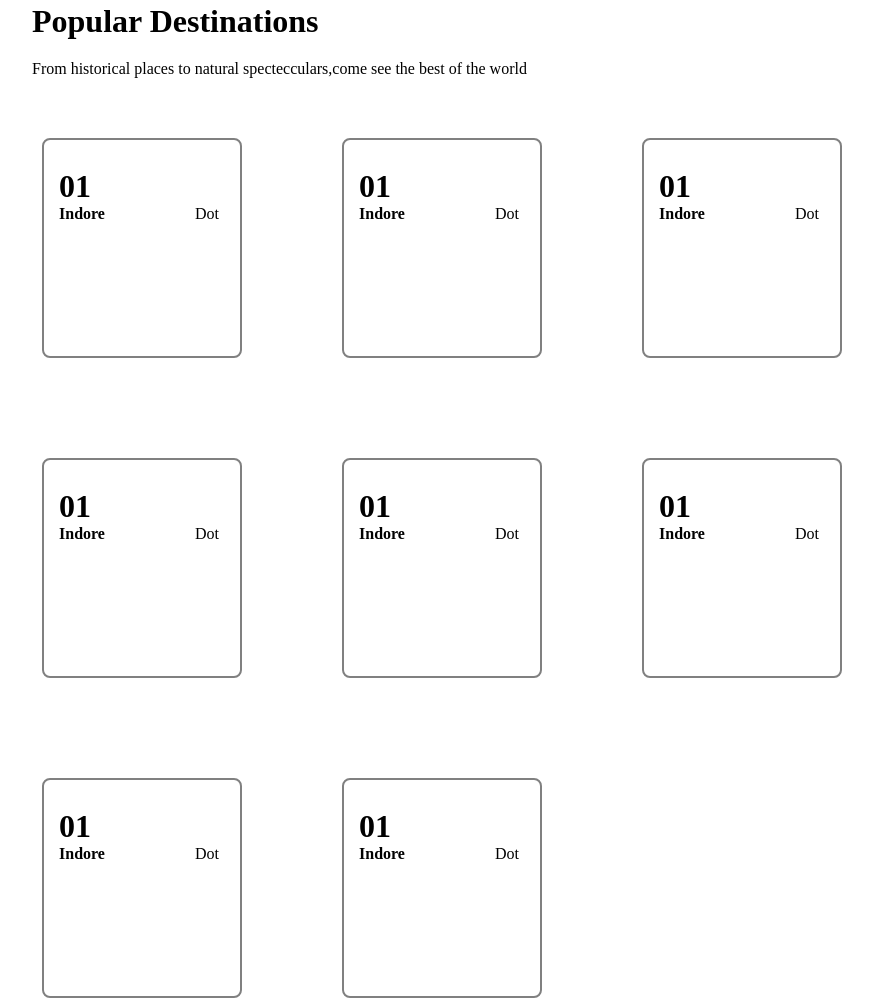
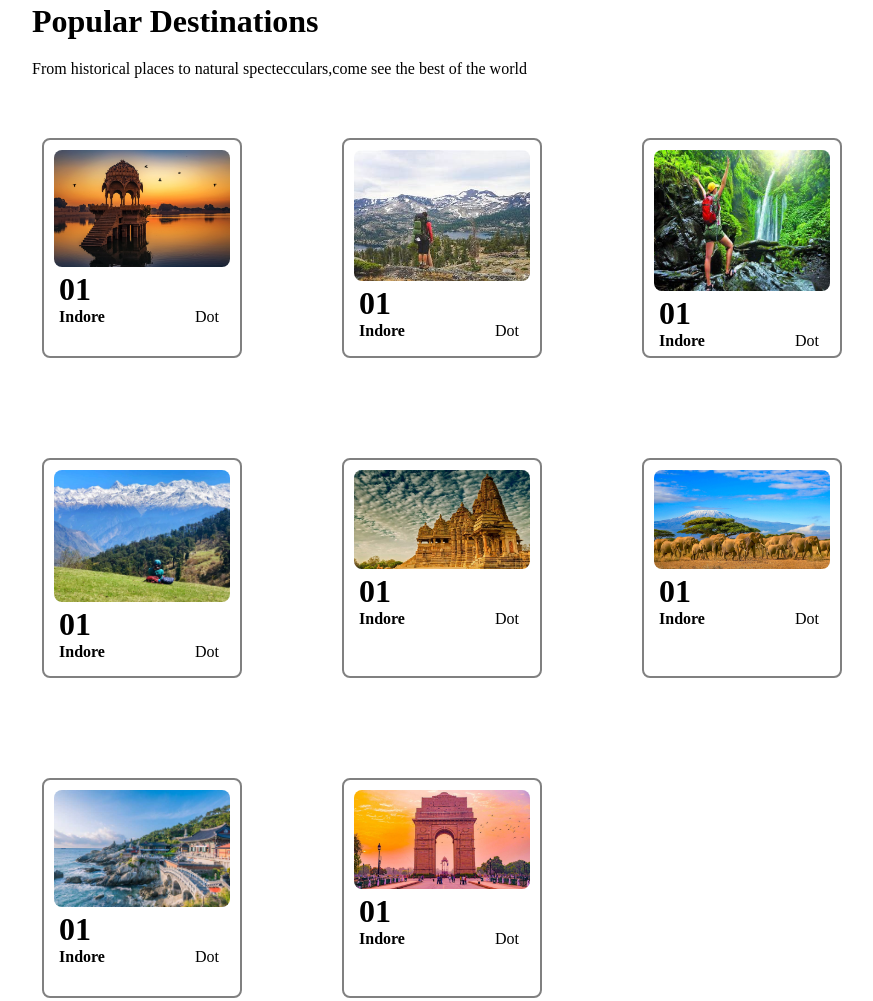
Before and after one commit to rahulbamnuya/Encryptix_Project, a plain HTML site: page index.html in a window 1280 px wide. Shown: the part 826-1827 px from the top of the page, without its empty margins (148-1021 px from the left). Drawn offline with Linux system fonts and the light colour scheme; the site is published under a folder, as on GitHub Pages, so addresses that start at the root find nothing.

Commit message:
Update index.html

```diff
--- a/index.html
+++ b/index.html
@@ -40,7 +40,7 @@
             <p style="margin-top:20px; margin-left:120px;">From historical places to natural spectecculars,come see the best of the world</p>
          </div>
           <div class="frame">
-            <div class="placep"><img src="/rajastha.jpg" alt="">
+            <div class="placep"><img src="rajastha.jpg" alt="">
                 <h1 display="block" style="margin-left: 5px;">01</h1>
 
                 <div id="indore">
@@ -48,7 +48,7 @@
                     <p id="d"> Dot</p>
                 </div>
                 </div>
-                <div class="placep"><img src="/tracking.jpg" alt="">
+                <div class="placep"><img src="tracking.jpg" alt="">
                     <h1 display="block" style="margin-left: 5px;">01</h1>
 
                     <div id="indore">
@@ -56,7 +56,7 @@
                         <p id="d"> Dot</p>
                     </div>
                     </div>
-                    <div class="placep"><img src="/waterfall.jpg" alt="">
+                    <div class="placep"><img src="waterfall.jpg" alt="">
                         <h1 display="block" style="margin-left: 5px;">01</h1>
 
                         <div id="indore">
@@ -64,7 +64,7 @@
                             <p id="d"> Dot</p>
                         </div>
                     </div>
-                        <div class="placep"><img src="/mountain.jpg" alt="">
+                        <div class="placep"><img src="mountain.jpg" alt="">
                             <h1 display="block" style="margin-left: 5px;">01</h1>
 
                             <div id="indore">
@@ -72,7 +72,7 @@
                                 <p id="d"> Dot</p>
                             </div>
                         </div>
-                        <div class="placep"><img src="/temple.jpg" alt="">
+                        <div class="placep"><img src="temple.jpg" alt="">
                             <h1 display="block" style="margin-left: 5px;">01</h1>
 
                             <div id="indore">
@@ -80,7 +80,7 @@
                                 <p id="d"> Dot</p>
                             </div>
                         </div>
-                        <div class="placep"><img src="/forest.jpg" alt="">
+                        <div class="placep"><img src="forest.jpg" alt="">
                             <h1 display="block" style="margin-left: 5px;">01</h1>
 
                             <div id="indore">
@@ -88,7 +88,7 @@
                                 <p id="d"> Dot</p>
                             </div>
                         </div>
-                        <div class="placep"><img src="/hill.jpg" alt="">
+                        <div class="placep"><img src="hill.jpg" alt="">
                             <h1 display="block" style="margin-left: 5px;">01</h1>
 
                             <div id="indore">
@@ -96,7 +96,7 @@
                                 <p id="d"> Dot</p>
                             </div>
                         </div>
-                        <div class="placep"><img src="/gate.jpg" alt="">
+                        <div class="placep"><img src="gate.jpg" alt="">
                             <h1 display="block" style="margin-left: 5px;">01</h1>
 
                             <div id="indore">
@@ -110,7 +110,7 @@
 </div>
 <h1 id="of" style="padding: 50px; text-align: center;  ">Special Offers</h1>
 <div id="offer">
-    <div class="placepp"><img src="/tracking.jpg" alt="">
+    <div class="placepp"><img src="tracking.jpg" alt="">
         <h2 display="block" style="margin-left: 5px;">$400</h2>
 
         <div id="indore">
@@ -119,7 +119,7 @@
         </div>
         <div id="book"><h3>View Detail</h3></div>
     </div>
-    <div class="placepp"><img src="/waterfall.jpg"stye="height:50px" alt="">
+    <div class="placepp"><img src="waterfall.jpg"stye="height:50px" alt="">
         <h2 display="block" style="margin-left: 5px;">$400</h2>
 
         <div id="indore">
@@ -143,7 +143,7 @@
 
 </div>
 <div id="offer" style="padding-top:45px ;">
-    <div class="placepp"><img src="/tracking.jpg" alt="">
+    <div class="placepp"><img src="tracking.jpg" alt="">
         <h2 display="block" style="margin-left: 5px;">$400</h2>
 
         <div id="indore">
@@ -152,7 +152,7 @@
         </div>
         <div id="book"><h3>View Detail</h3></div>
     </div>
-    <div class="placepp"><img src="/rajastha.jpg"stye="height:50px" alt="">
+    <div class="placepp"><img src="rajastha.jpg"stye="height:50px" alt="">
         <h2 display="block" style="margin-left: 5px;">$400</h2>
 
         <div id="indore">
@@ -162,7 +162,7 @@
         <div id="book"><h3>View Detail</h3></div>
     </div>
 
-    <div class="placepp"><img src="/mountain.jpg" alt="">
+    <div class="placepp"><img src="mountain.jpg" alt="">
         <h2 display="block" style="margin-left: 5px;">$400</h2>
 
         <div id="indore">
@@ -179,7 +179,7 @@
 <hr stye>
 <h1 style="text-align: center; margin: 60px;">Most Visited place</h1>
 <div id="sp">
-    <img src="/Header.jpg" style="border-radius: 9px;">
+    <img src="Header.jpg" style="border-radius: 9px;">
     <div>Lorem ipsum dolor sit amet consectetur adipisicing elit. Et pariatur eos est ea exercitationem, voluptas ad saepe totam possimus perspiciatis mollitia, ab magnam ipsa? Labore neque dolore ratione veniam pariatur.
     Facere molestiae aspernatur, in vitae rerum dolorum. Corporis cumque perspiciatis tempora dicta sit et quae modi, quisquam temporibus blanditiis quas dolorem officiis, voluptatibus accusantium. Enim doloremque beatae et ex excepturi.
     Placeat odio soluta amet necessitatibus totam ducimus voluptates. Odio repellat nam reprehenderit sequi molestias omnis voluptate nostrum corrupti, deserunt adipisci esse, modi, veniam aliquid. Non aperiam enim repudiandae saepe neque!
@@ -188,7 +188,7 @@
 <h1 style="text-align: center;font-size:xx-large; color: chocolate; padding-top: 40px;padding-left: 80px;text-decoration-line: underline;">Water Fall</h1>
 <hr style="padding-top: 10px;margin-top: 50px;">
 <div id="sp">
-    <img src="/hill.jpg" style="border-radius: 9px;">
+    <img src="hill.jpg" style="border-radius: 9px;">
     <div>Lorem ipsum dolor sit amet consectetur adipisicing elit. Et pariatur eos est ea exercitationem, voluptas ad saepe totam possimus perspiciatis mollitia, ab magnam ipsa? Labore neque dolore ratione veniam pariatur.
     Facere molestiae aspernatur, in vitae rerum dolorum. Corporis cumque perspiciatis tempora dicta sit et quae modi, quisquam temporibus blanditiis quas dolorem officiis, voluptatibus accusantium. Enim doloremque beatae et ex excepturi.
     Placeat odio soluta amet necessitatibus totam ducimus voluptates. Odio repellat nam reprehenderit sequi molestias omnis voluptate nostrum corrupti, deserunt adipisci esse, modi, veniam aliquid. Non aperiam enim repudiandae saepe neque!
```
